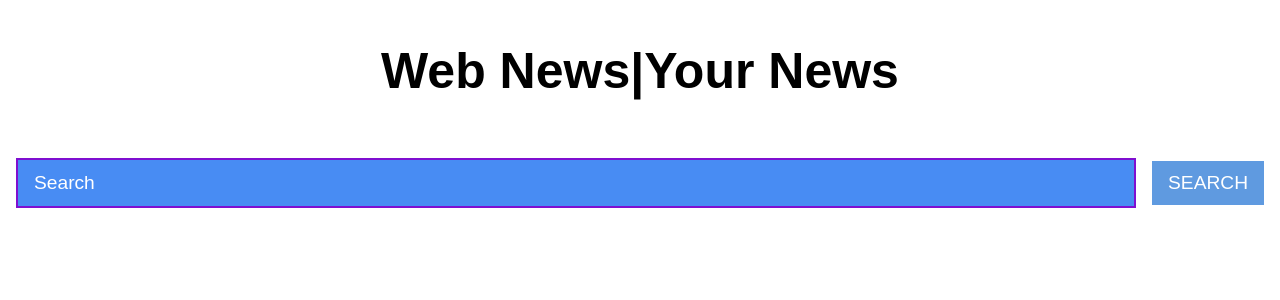
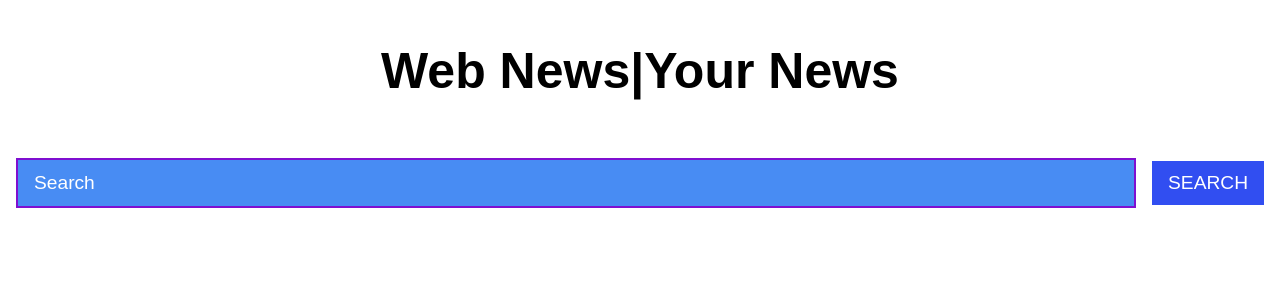
Before and after one commit to dorianl001/news-engine-, a React (Create React App) app: page / in a window 1280 px wide. Shown: the top 300 px of the page. Built offline with nearby package versions, Linux system fonts and the light colour scheme.

Commit message:
configuring API Key to Heroku

```diff
--- a/src/App.css
+++ b/src/App.css
@@ -42,7 +42,7 @@ h1 {
 
 /* Create color variables */
 :root {
-  --primary: #5f9ae0;
+  --primary: #1a3af0e5;
   --secondary: #8308cff0;
   --secondary-light: #3581f2e7;
   --white: #fff;
```
